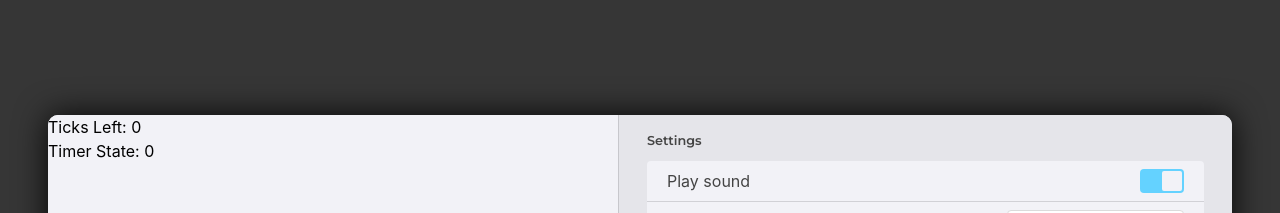
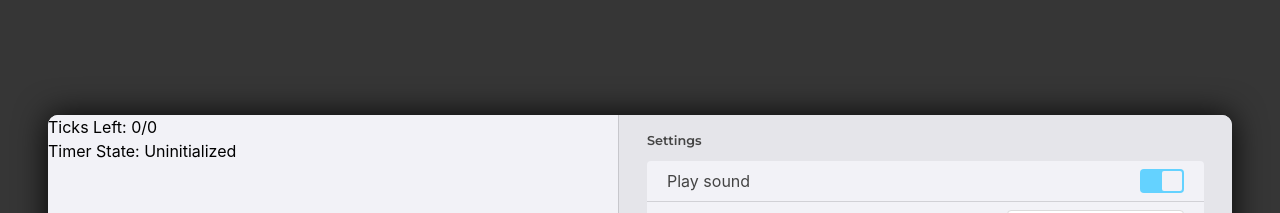
Before and after one commit to chonla/timer, an Angular app: page / in a window 1280 px wide. Shown: the top 213 px of the page. Built offline with nearby package versions, Linux system fonts and the light colour scheme.

Commit message:
Add readable state pipe

```diff
--- a/src/app/app.module.ts
+++ b/src/app/app.module.ts
@@ -8,6 +8,7 @@ import { ControllerComponent } from './components/controller/controller.componen
 import { SwitchComponent } from './components/switch/switch.component';
 import { PresetButtonComponent } from './components/preset-button/preset-button.component';
 import { DeveloperThemeComponent } from './components/developer-theme/developer-theme.component';
+import { ReadableStatePipe } from './pipes/readable-state.pipe';
 
 @NgModule({
   declarations: [
@@ -16,7 +17,8 @@ import { DeveloperThemeComponent } from './components/developer-theme/developer-
     ControllerComponent,
     SwitchComponent,
     PresetButtonComponent,
-    DeveloperThemeComponent
+    DeveloperThemeComponent,
+    ReadableStatePipe
   ],
   imports: [
     BrowserModule,
--- a/src/app/components/developer-theme/developer-theme.component.html
+++ b/src/app/components/developer-theme/developer-theme.component.html
@@ -1,2 +1,2 @@
-<div class="dev-message">Ticks Left: {{ ticks }}</div>
-<div class="dev-message">Timer State: {{ state }}</div>
+<div class="dev-message">Ticks Left: {{ ticks }}/{{ totalTicks }}</div>
+<div class="dev-message">Timer State: {{ state | readableState }}</div>
--- a/src/app/components/developer-theme/developer-theme.component.ts
+++ b/src/app/components/developer-theme/developer-theme.component.ts
@@ -8,6 +8,7 @@ import { TimerState } from '../../enums/timer-state.enum';
 })
 export class DeveloperThemeComponent implements OnInit {
   @Input() ticks: number = 0;
+  @Input() totalTicks: number = 0;
   @Input() state: TimerState = TimerState.UNINITIALIZED;
 
   constructor() { }
--- a/src/app/components/timer/timer.component.html
+++ b/src/app/components/timer/timer.component.html
@@ -1,3 +1,3 @@
 <div class="timer__interface">
-    <app-developer-theme *ngIf="theme === 'developer'" [ticks]="ticks" [state]="state"></app-developer-theme>
+    <app-developer-theme *ngIf="theme === 'developer'" [ticks]="ticks" [state]="state" [totalTicks]="totalTicks"></app-developer-theme>
 </div>
--- a/src/app/components/timer/timer.component.ts
+++ b/src/app/components/timer/timer.component.ts
@@ -14,12 +14,14 @@ import { TimerService } from '../../services/timer.service';
 export class TimerComponent implements OnInit {
   @Input() theme: string = '';
 
+  public totalTicks: number;
   public ticks: number;
   public state: TimerState;
 
   private destroy$: ReplaySubject<boolean>;
 
   constructor(private timer: TimerService) {
+    this.totalTicks = 0;
     this.ticks = 0;
     this.state = TimerState.UNINITIALIZED;
     this.destroy$ = new ReplaySubject(1);
@@ -30,6 +32,7 @@ export class TimerComponent implements OnInit {
       .pipe(takeUntil(this.destroy$))
       .subscribe(ticks => {
         this.ticks = ticks;
+        this.totalTicks = this.timer.getTicks();
       });
 
     this.timer.onStateChange$()
--- /dev/null
+++ b/src/app/pipes/readable-state.pipe.ts
@@ -0,0 +1,19 @@
+import { Pipe, PipeTransform } from '@angular/core';
+import { TimerState } from '../enums/timer-state.enum';
+
+@Pipe({
+  name: 'readableState'
+})
+export class ReadableStatePipe implements PipeTransform {
+
+  transform(state: TimerState): string {
+    const readableStates = {
+      0: 'Uninitialized',
+      1: 'Idle',
+      2: 'Running',
+      3: 'Paused'
+    }
+    return readableStates[state];
+  }
+
+}
```
Also changed, not shown: 1 other file (tests, documents, lock files or other folders).
